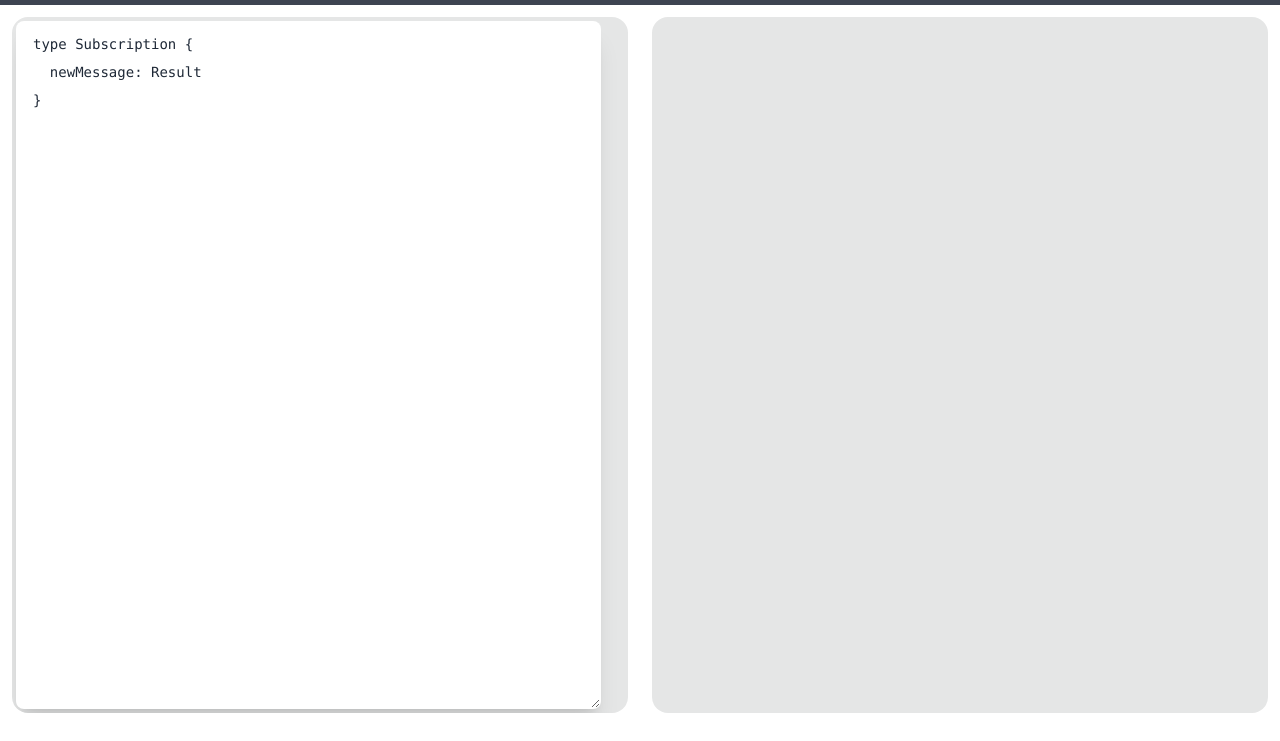
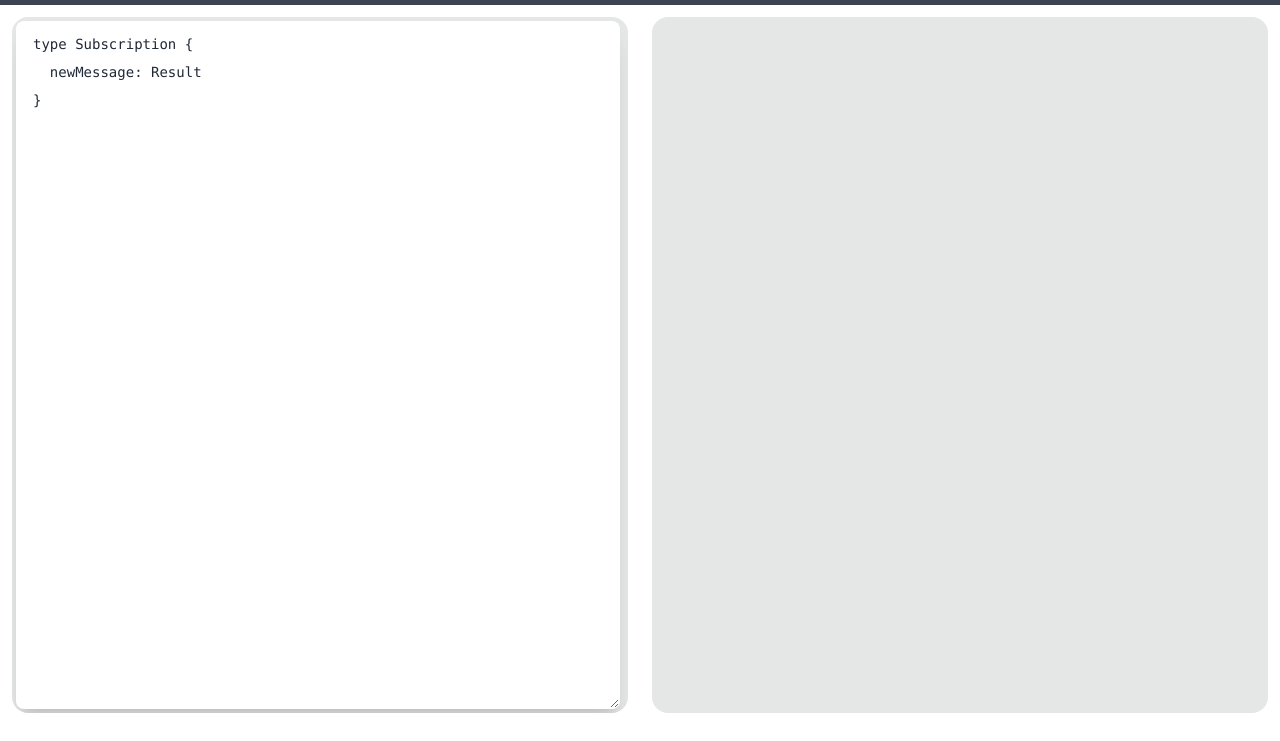
Before and after one commit to EverlastingBugstopper/awc, a website built with webpack: page src/ui/index.html in a window 1280 px wide. Shown: the part 59-800 px from the top of the page. Built offline with nearby package versions, Linux system fonts and the light colour scheme.

Commit message:
chore: styling

```diff
--- a/src/ui/index.html
+++ b/src/ui/index.html
@@ -22,15 +22,14 @@
       >
         <textarea
           label="GraphQL Input"
-          class="m-1 absolute inset-y-0 left-0 min-h-[90%] min-w-[95%] shadow-xl textarea"
+          class="m-1 absolute inset-y-0 left-0 min-h-[90%] min-w-[98%] shadow-xl textarea"
           id="graphql"
           type="text"
           name="graphql"
         >
 type Subscription {
   newMessage: Result
-}
-          </textarea
+}</textarea
         >
       </code>
       <div
```
Also changed, not shown: public/index.html (+2 -3 lines), public/index.css.
